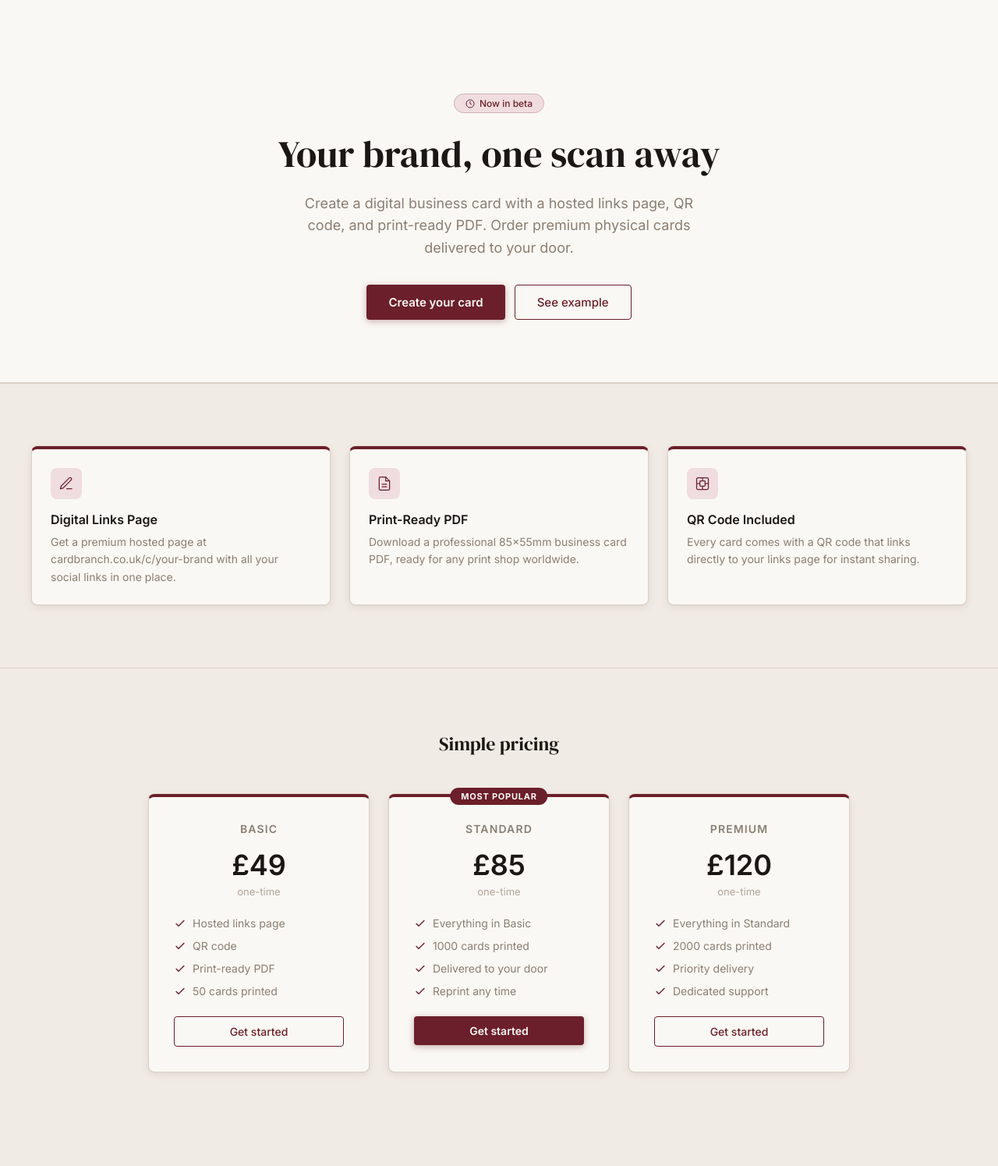
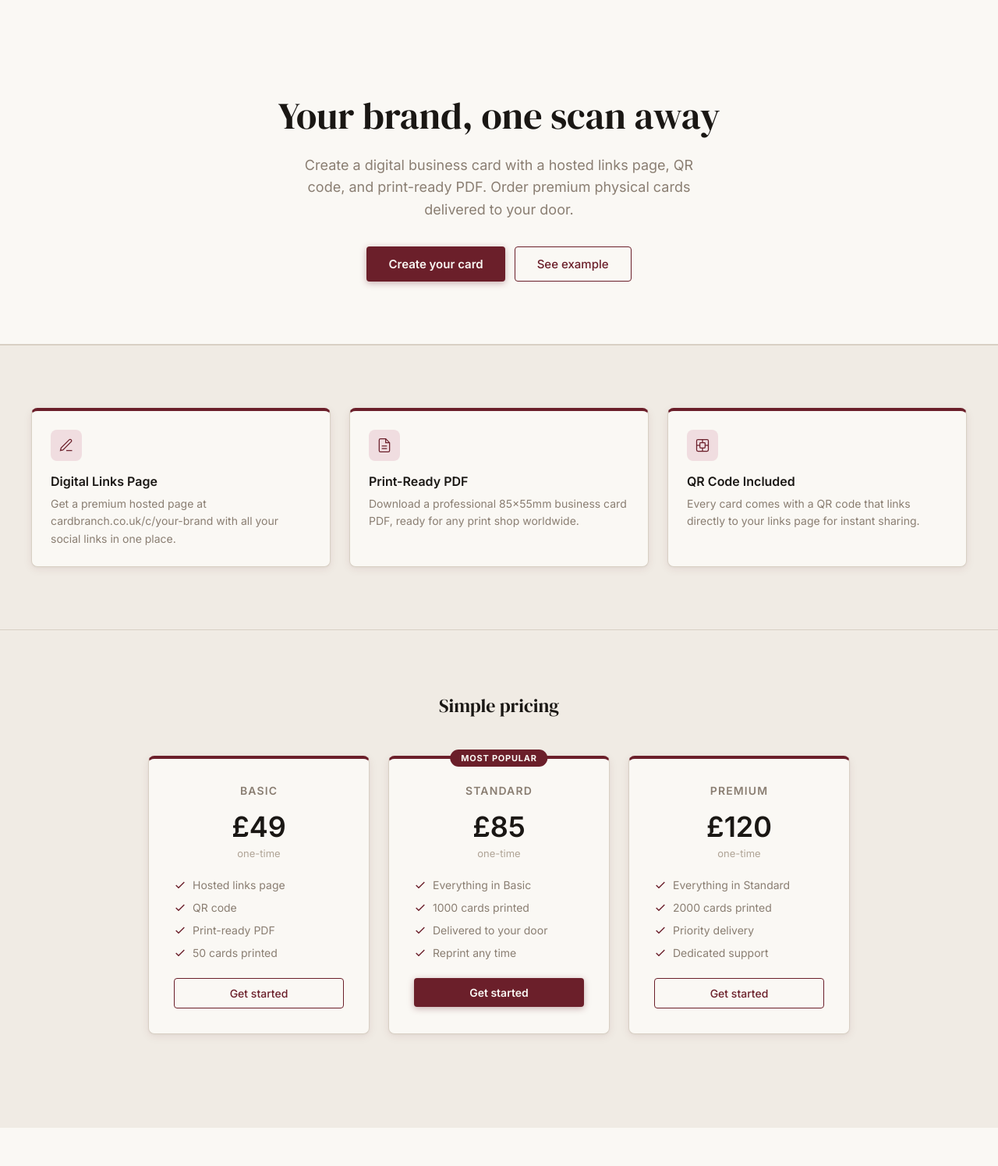
Before and after one commit to Faisal98m/cardbranch, a Flask app: page / in a window 1280 px wide. Shown: the part 64-1559 px from the top of the page at 78% size. After the commit the page ends 1510 px from the top, so only its background shows below. Run offline with Flask 3, Linux system fonts and the light colour scheme.

Commit message:
Remove Now in beta badge from landing hero

```diff
--- a/templates/public/index.html
+++ b/templates/public/index.html
@@ -13,10 +13,6 @@
 
 <section class="hero" style="padding:120px 24px 80px; text-align:center; background:#faf8f4; border-bottom:1px solid #d8d0c4;">
     <div style="max-width:680px; margin:0 auto;">
-        <span style="display:inline-flex; align-items:center; gap:6px; padding:4px 14px; border-radius:20px; font-size:12px; font-weight:500; color:#6b1f2a; border:1px solid #d4b0b5; background:#f0dde0; margin-bottom:24px;">
-            <svg viewBox="0 0 24 24" fill="none" stroke="currentColor" stroke-width="2" width="12" height="12"><circle cx="12" cy="12" r="10"/><path d="M12 6v6l4 2"/></svg>
-            Now in beta
-        </span>
         <h1 style="font-size:48px; font-weight:400; line-height:1.2; color:var(--text-primary); margin-bottom:20px;">Your brand, one scan away</h1>
         <p style="font-size:18px; color:var(--text-secondary); max-width:520px; margin:0 auto 32px; line-height:1.6;">Create a digital business card with a hosted links page, QR code, and print-ready PDF. Order premium physical cards delivered to your door.</p>
         <div style="display:flex; gap:12px; justify-content:center; flex-wrap:wrap;">
```
